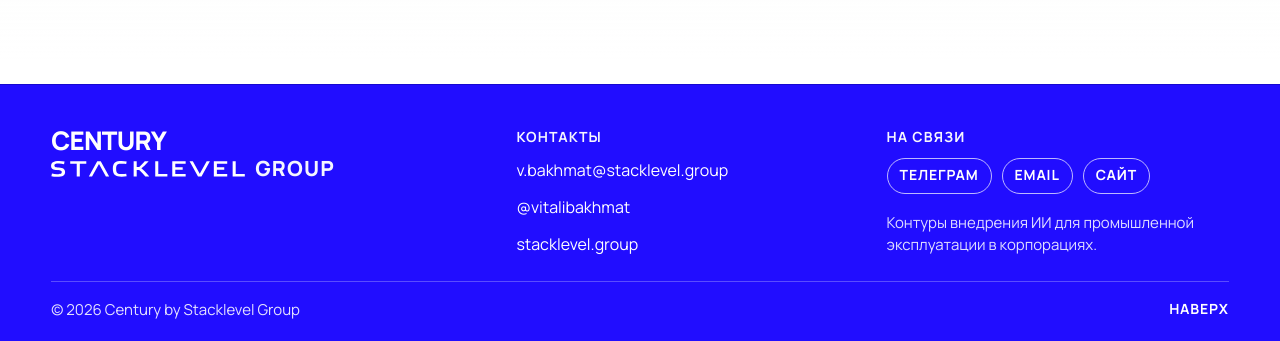
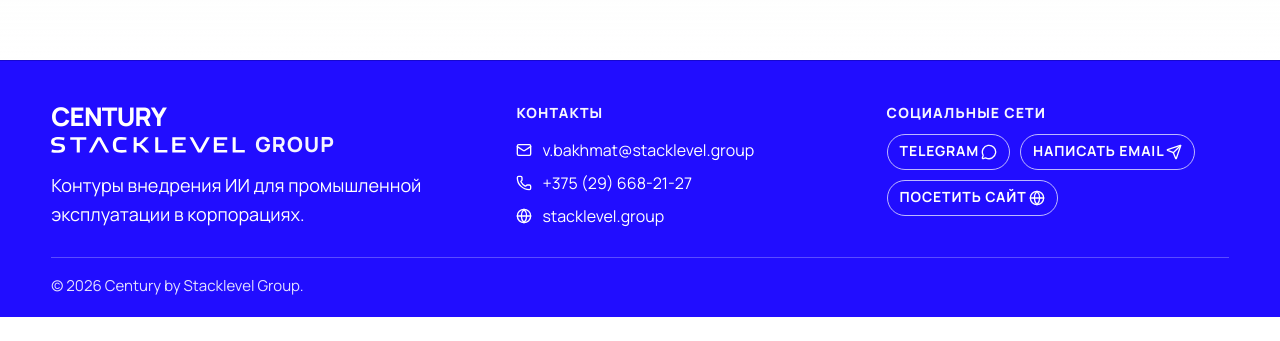
Before and after one commit to STACKLEVEL-AI/century-ai-next, a Next.js app: page / in a window 1280 px wide. Shown: the part 7907-8248 px from the top of the page. After the commit the page ends 8224 px from the top, so only its background shows below. Built offline with nearby package versions, Linux system fonts and the light colour scheme.

Commit message:
footer cosmetics

```diff
--- a/package.json
+++ b/package.json
@@ -9,6 +9,7 @@
     "lint": "next lint"
   },
   "dependencies": {
+    "lucide-react": "^0.563.0",
     "next": "^15.5.12",
     "react": "^19.2.4",
     "react-dom": "^19.2.4"
--- a/src/app/globals.css
+++ b/src/app/globals.css
@@ -2183,7 +2183,7 @@ h3 .contour-step-index {
    Footer
    ========================================================= */
 .site-footer {
-  margin-top: 24px;
+  margin-top: 0;
   border-top: 1px solid #1608cf;
   background: var(--blue);
   color: var(--white);
@@ -2227,7 +2227,7 @@ h3 .contour-step-index {
   letter-spacing: 0.08em;
   font-size: var(--md-label);
   line-height: 1.2;
-  font-weight: 700;
+  font-weight: 900;
 }
 
 .footer-col a {
@@ -2302,6 +2302,23 @@ h3 .contour-step-index {
 
 .footer-bottom a:hover {
   border-color: rgba(255, 255, 255, 0.82);
+}
+
+.social{
+  gap: 2px;
+}
+.contact-link {
+  display: flex;
+  align-items: center;
+  gap: 10px;
+  text-decoration: none;
+  color: #fff;
+  font-size: 0.95rem;
+  line-height: 1.4;
+  border-bottom: 1px solid transparent;
+  transition: border-color 130ms ease;
+  padding: 4px 0;
+  width: fit-content;
 }
 
 /* =========================================================
--- a/src/components/Footer.tsx
+++ b/src/components/Footer.tsx
@@ -1,6 +1,7 @@
 'use client'
 
 import Image from 'next/image'
+import { Mail, Phone, Globe, Send, ArrowUp, MessageCircle } from 'lucide-react'
 
 export default function Footer() {
   const year = new Date().getFullYear()
@@ -26,57 +27,70 @@ export default function Footer() {
               <span className="footer-group">GROUP</span>
             </span>
             </a>
+              Контуры внедрения ИИ для промышленной эксплуатации в корпорациях.
           </section>
 
           <section className="footer-col">
             <p className="footer-title">Контакты</p>
-          <a href="mailto:v.bakhmat@stacklevel.group">
-            v.bakhmat@stacklevel.group
+            <div className="footer-contacts">
+              <a href="mailto:v.bakhmat@stacklevel.group" className="contact-link">
+                <Mail size={16} />
+                <span>v.bakhmat@stacklevel.group</span>
               </a>
-          <a
-            href="https://t.me/vitalibakhmat"
-            target="_blank"
-            rel="noopener noreferrer"
-          >
-            @vitalibakhmat
+
+              <a href="tel:+375296682127" className="contact-link">
+                <Phone size={16} />
+                <span>+375 (29) 668-21-27</span>
               </a>
+
               <a
                   href="https://stacklevel.group"
                   target="_blank"
                   rel="noopener noreferrer"
+                  className="contact-link"
               >
-            stacklevel.group
+                <Globe size={16} />
+                <span>stacklevel.group</span>
               </a>
+            </div>
           </section>
 
           <section className="footer-col">
-          <p className="footer-title">На связи</p>
+            <p className="footer-title">Социальные сети</p>
             <div className="footer-socials">
               <a
                   href="https://t.me/vitalibakhmat"
                   target="_blank"
                   rel="noopener noreferrer"
+                  className="social"
               >
-              Телеграм
+                <span>Telegram</span>
+                <MessageCircle size={16} />
               </a>
-            <a href="mailto:v.bakhmat@stacklevel.group">Email</a>
+
+              <a
+                  href="mailto:v.bakhmat@stacklevel.group"
+                  className="social"
+              >
+                <span>Написать email</span>
+                <Send size={16} />
+              </a>
+
               <a
                   href="https://stacklevel.group"
                   target="_blank"
                   rel="noopener noreferrer"
+                  className="social"
               >
-              Сайт
+                <span>Посетить сайт</span>
+                <Globe size={16} />
               </a>
             </div>
-          <p className="footer-note">
-            Контуры внедрения ИИ для промышленной эксплуатации в корпорациях.
-          </p>
           </section>
         </div>
 
         <div className="shell footer-bottom">
-        <p>&copy; {year} Century by Stacklevel Group</p>
-        <a href="#home">Наверх</a>
+          <p>&copy; {year} Century by Stacklevel Group.</p>
         </div>
       </footer>
   )
```
Also changed, not shown: src/components/Contact.tsx (line endings or trailing spaces), 1 other file (tests, documents, lock files or other folders). Lines whose indentation alone changed are shown as unchanged.
